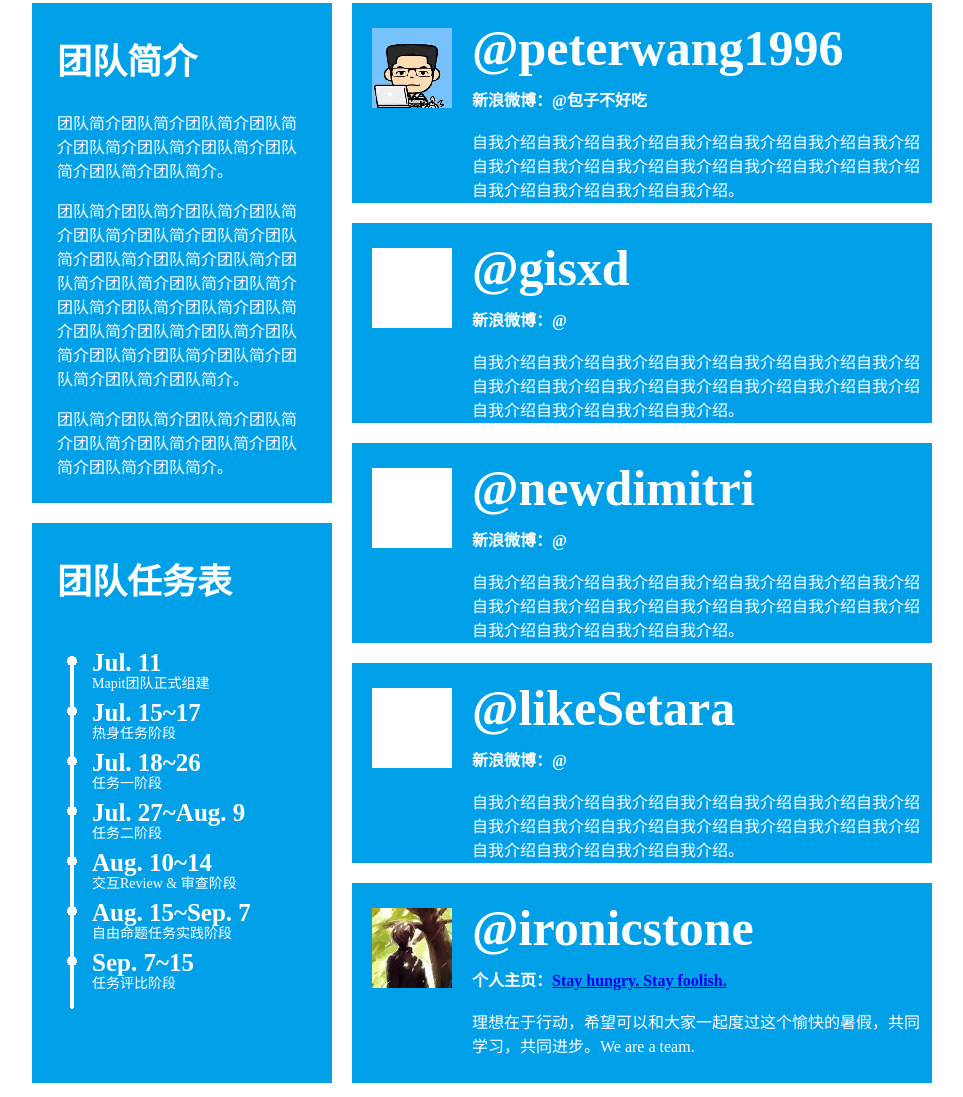
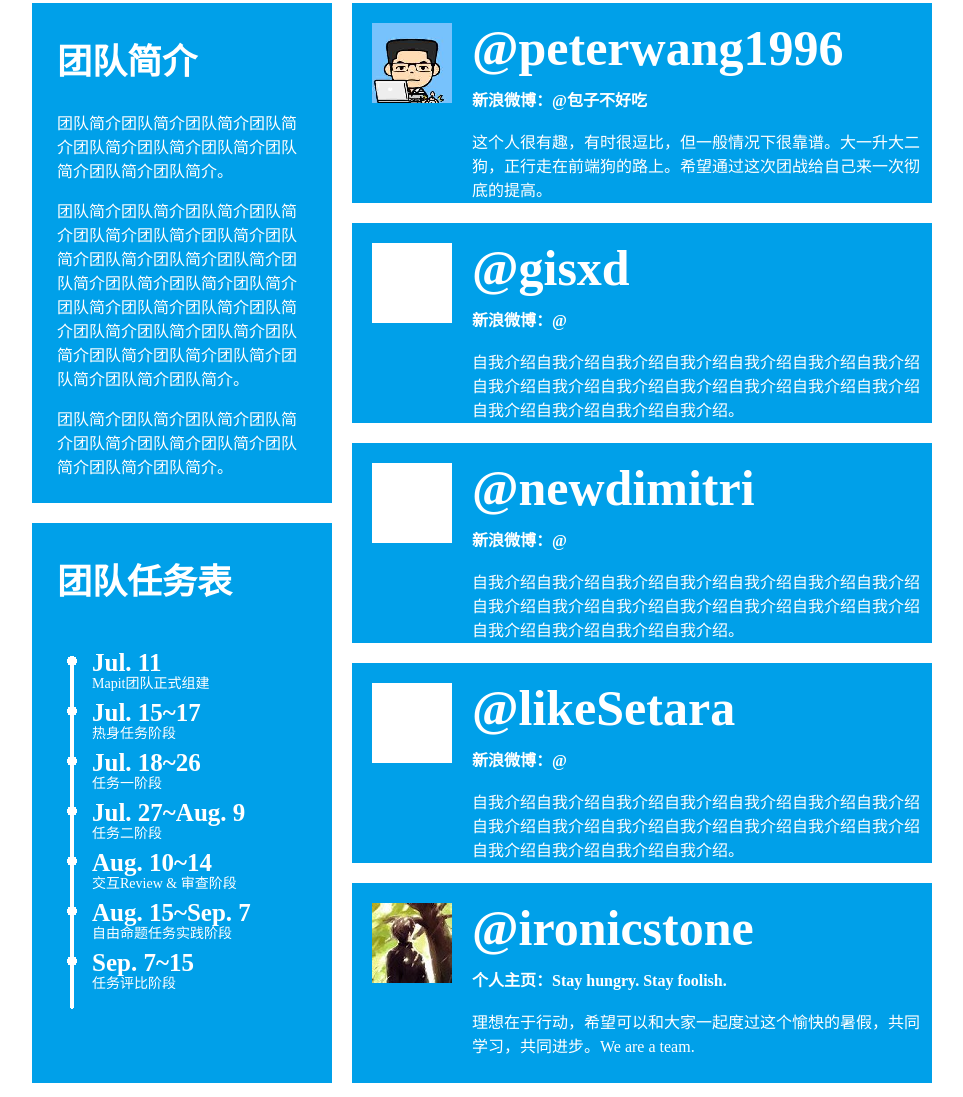
Before and after one commit to Mapit-BaiduIFE2015/VisualInfoMap, a plain HTML site: page Warm-Up/index.html in a window 1280 px wide. Shown: the part 292-1389 px from the top of the page, without its empty margins (158-1121 px from the left). Drawn offline with Linux system fonts and the light colour scheme.

Commit message:
Added @peterwang1996 's info.

```diff
--- a/Warm-Up/index.html
+++ b/Warm-Up/index.html
@@ -67,8 +67,8 @@
                     <img src="images/peterwang-head.png">
                     <div>
                         <h3>@peterwang1996</h3>
-                        <h4>新浪微博：@包子不好吃</h4>
-                        <p>自我介绍自我介绍自我介绍自我介绍自我介绍自我介绍自我介绍自我介绍自我介绍自我介绍自我介绍自我介绍自我介绍自我介绍自我介绍自我介绍自我介绍自我介绍。</p>
+                        <h4>新浪微博：<a href="http://weibo.com/steambread">@包子不好吃</a></h4>
+                        <p>这个人很有趣，有时很逗比，但一般情况下很靠谱。大一升大二狗，正行走在前端狗的路上。希望通过这次团战给自己来一次彻底的提高。</p>
                     </div>
                 </div>
 				<div class="member-details">
--- a/Warm-Up/style.css
+++ b/Warm-Up/style.css
@@ -1,6 +1,25 @@
 *{
     margin: 0;
     padding: 0;
+}
+
+a{
+    color: #ffffff;
+}
+
+a:link{
+    color: #ffffff;
+    text-decoration: none;
+}
+
+a:visited{
+    color: #ffffff;
+    text-decoration: none;
+}
+
+a:hover{
+    color: #ffffff;
+    text-decoration: underline;
 }
 
 body{
@@ -105,7 +124,7 @@ body{
     float: left;
     position: relative;
     left: 20px;
-    top: 25px;
+    top: 20px;
     transition:transform 1s;
 }
 
```
Also changed, not shown: Warm-Up/design/preview.jpg, 1 other file. Lines whose indentation alone changed are shown as unchanged.
